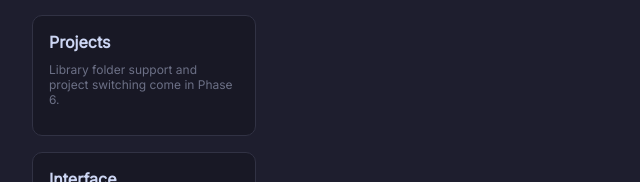
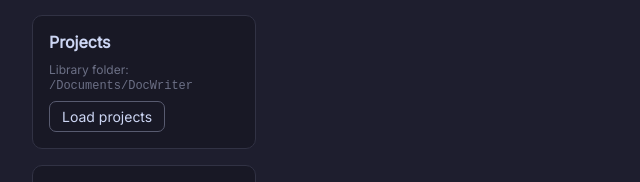
Before and after one commit to Rjbanti420/docwriter, a React (Vite) app: page / in a window 1280 px wide. Both pictures are taken after a click on the button "Profile / Settings". Shown: the part 387-569 px from the top of the page, without its empty margins (0-640 px from the left). Built offline with nearby package versions, Linux system fonts and the light colour scheme; no server answers.

Commit message:
Phase 6: add projects endpoints and stub UI (library path shown)

```diff
--- a/src/api.ts
+++ b/src/api.ts
@@ -11,6 +11,9 @@ async function req<T = any>(path: string, opts: RequestInit = {}): Promise<T> {
 }
 
 export const api = {
+  projects: () => req('/projects'),
+  switchProject: (path: string) => req('/projects/switch', { method: 'POST', body: JSON.stringify({ path }) }),
+
   types: () => req('/types'),
   chapters: () => req('/chapters'),
   chapter: (id: number) => req(`/chapters/${id}`),
--- a/src/views/SettingsView.tsx
+++ b/src/views/SettingsView.tsx
@@ -91,7 +91,10 @@ export default function SettingsView({ onClose }: { onClose: () => void }) {
 
       <section style={{marginBottom:16}} className="card">
         <h2 style={{margin:'0 0 10px',fontSize:16}}>Projects</h2>
-        <p className="progress" style={{marginTop:0}}>Library folder support and project switching come in Phase 6.</p>
+        <p className="progress" style={{marginTop:0,marginBottom:8}}>Library folder: <code>{libraryPath || '~/Documents/DocWriter'}</code></p>
+        <div className="actions" style={{marginTop:0}}>
+          <button onClick={async ()=>{ try{ const list=await (await import('../api')).api.projects(); alert('Projects: '+list.length); }catch(e){alert('err');}}}>Load projects</button>
+        </div>
       </section>
 
       <section className="card">
```
Also changed, not shown: 1 other file (tests, documents, lock files or other folders).
